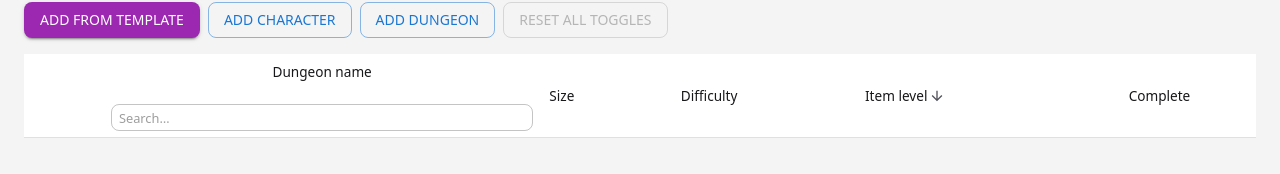
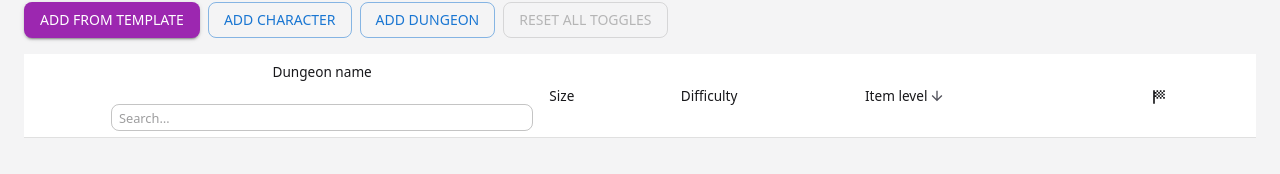
Before and after one commit to sergimax/my-raid-cds, a React (Vite) app: page / in a window 1280 px wide. Shown: the part 152-326 px from the top of the page. Built offline with nearby package versions, Linux system fonts and the light colour scheme.

Commit message:
feat(RaidTrackerTable): enhance sortable header cells with tooltips and aria labels for better accessibility

```diff
--- a/src/components/raid-tracker-table/index.tsx
+++ b/src/components/raid-tracker-table/index.tsx
@@ -1,5 +1,6 @@
+import SportsScoreIcon from "@mui/icons-material/SportsScore";
+import DeleteIcon from "@mui/icons-material/Delete";
 import RestartAltIcon from "@mui/icons-material/RestartAlt";
-import DeleteIcon from "@mui/icons-material/Delete";
 import {
   Box,
   IconButton,
@@ -296,6 +297,7 @@ export function RaidTrackerTable({
                   key={column.key}
                   label={column.label}
                   sortKey={column.sortKey}
+                  sortAriaLabel={column.label}
                   activeSortKey={sortKey}
                   sortDirection={sortDirection}
                   onSort={handleSort}
@@ -318,8 +320,9 @@ export function RaidTrackerTable({
               ),
             )}
             <SortableHeaderCell
-              label={COMPLETE_COLUMN.label}
+              label={<SportsScoreIcon fontSize="small" />}
               sortKey={COMPLETE_COLUMN.sortKey}
+              sortAriaLabel={COMPLETE_COLUMN.label}
               activeSortKey={sortKey}
               sortDirection={sortDirection}
               onSort={handleSort}
--- a/src/components/raid-tracker-table/sortable-header-cell.tsx
+++ b/src/components/raid-tracker-table/sortable-header-cell.tsx
@@ -1,14 +1,16 @@
 import type { SxProps, Theme } from "@mui/material";
-import { TableCell, TableSortLabel } from "@mui/material";
+import { TableCell, TableSortLabel, Tooltip } from "@mui/material";
+import type { ReactNode } from "react";
 import type { DungeonSortKey, SortDirection } from "../../utils/sort-dungeons.ts";
 
 type SortableHeaderCellProps = {
-  label: string;
+  label: ReactNode;
   sortKey: DungeonSortKey;
   activeSortKey: DungeonSortKey;
   sortDirection: SortDirection;
   onSort: (sortKey: DungeonSortKey) => void;
   align?: "left" | "center" | "right";
+  sortAriaLabel: string;
   sx?: SxProps<Theme>;
 };
 
@@ -19,6 +21,7 @@ export function SortableHeaderCell({
   sortDirection,
   onSort,
   align = "left",
+  sortAriaLabel,
   sx,
 }: SortableHeaderCellProps) {
   const isActive = activeSortKey === sortKey;
@@ -27,17 +30,30 @@ export function SortableHeaderCell({
     <TableCell
       align={align}
       sortDirection={isActive ? sortDirection : false}
-      sx={sx}
+      sx={[
+        align === "center"
+          ? {
+              "& .MuiTableSortLabel-root": {
+                marginLeft: "auto",
+                marginRight: "auto",
+              },
+            }
+          : {},
+        ...(Array.isArray(sx) ? sx : sx ? [sx] : []),
+      ]}
     >
+      <Tooltip title={sortAriaLabel}>
         <TableSortLabel
           active={isActive}
           direction={isActive ? sortDirection : "asc"}
+          aria-label={sortAriaLabel}
           onClick={() => {
             onSort(sortKey);
           }}
         >
           {label}
         </TableSortLabel>
+      </Tooltip>
     </TableCell>
   );
 }
```
Lines whose indentation alone changed are shown as unchanged.
